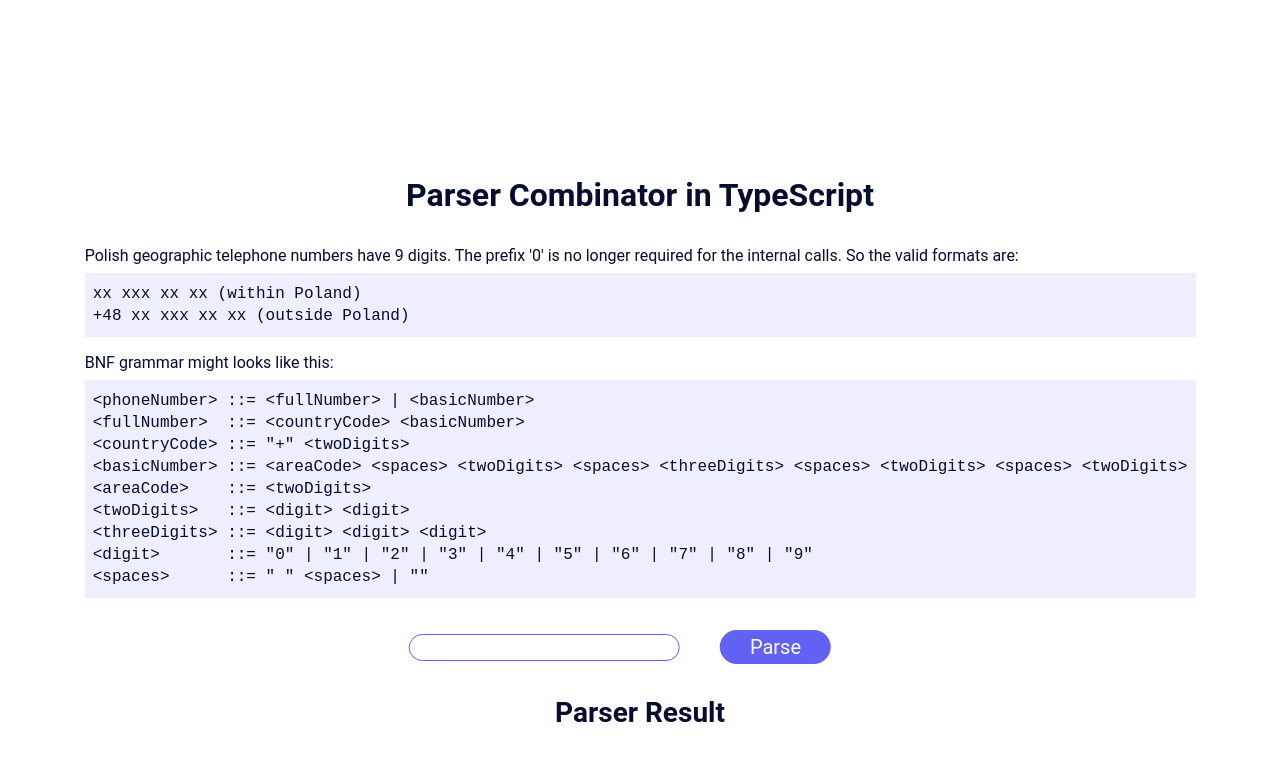
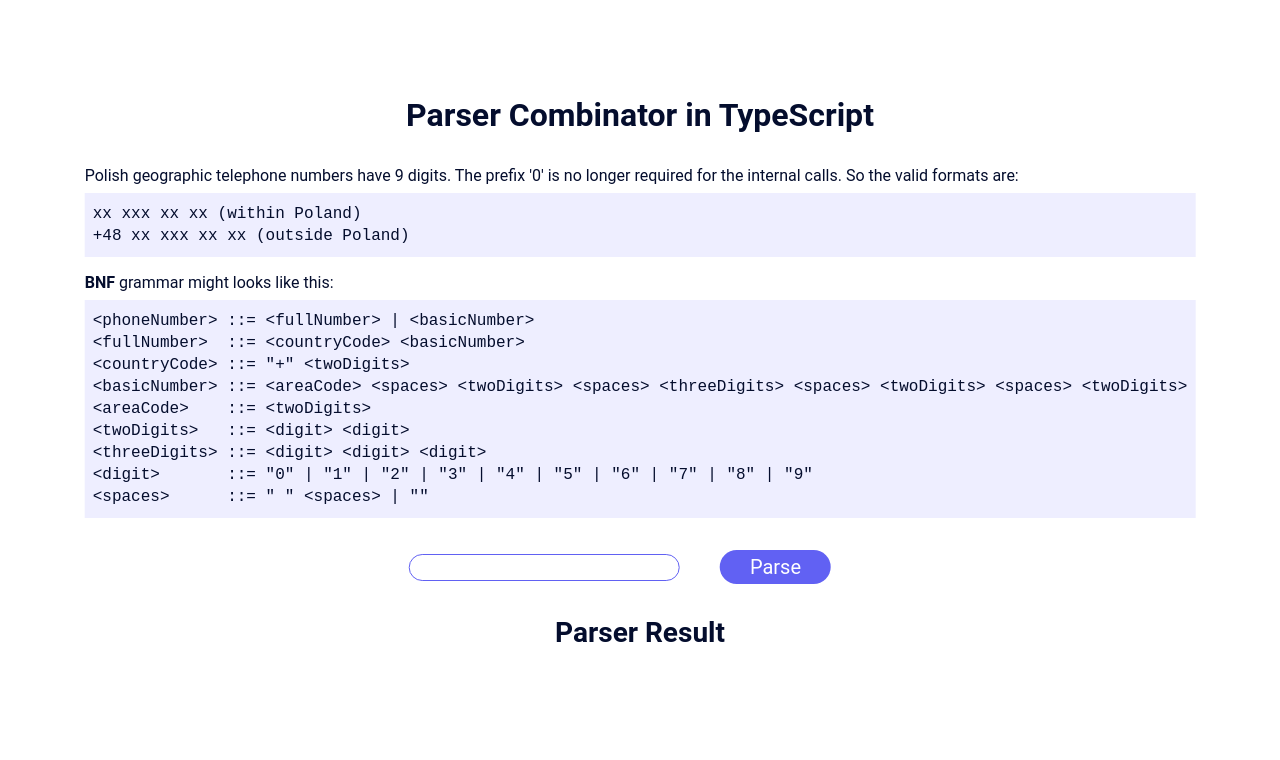
Before and after one commit to Oyoshi/parser-combinator-pgs-demo, a React (Create React App) app: page / in a window 1280 px wide. Shown: the top 760 px of the page. Built offline with nearby package versions, Linux system fonts and the light colour scheme.

Commit message:
feat: UX improvements

```diff
--- a/src/App.tsx
+++ b/src/App.tsx
@@ -31,7 +31,7 @@ const App = () => {
           </CodeSection>
         </Text>
         <Text>
-          BNF grammar might looks like this:
+          <strong>BNF</strong> grammar might looks like this:
           <CodeSection>
             <Code>{"<phoneNumber> ::= <fullNumber> | <basicNumber>"}</Code>
             <Code>{"<fullNumber>  ::= <countryCode> <basicNumber>"}</Code>
@@ -59,7 +59,7 @@ const App = () => {
       </Section>
       <Section centered>
         <Title level="2">Parser Result</Title>
-        <Text>{parserResult}</Text>
+        {parserResult && <Text>The result is {parserResult}</Text>}
       </Section>
     </Container>
   );
--- a/src/components/layout/layout.style.ts
+++ b/src/components/layout/layout.style.ts
@@ -13,7 +13,7 @@ export const Section = styled.section<SectionProps>`
 
 export const Container = styled.div`
   position: absolute;
-  top: 50%;
+  top: 40%;
   left: 50%;
   transform: translate(-50%, -50%);
   height: 60%;
```
